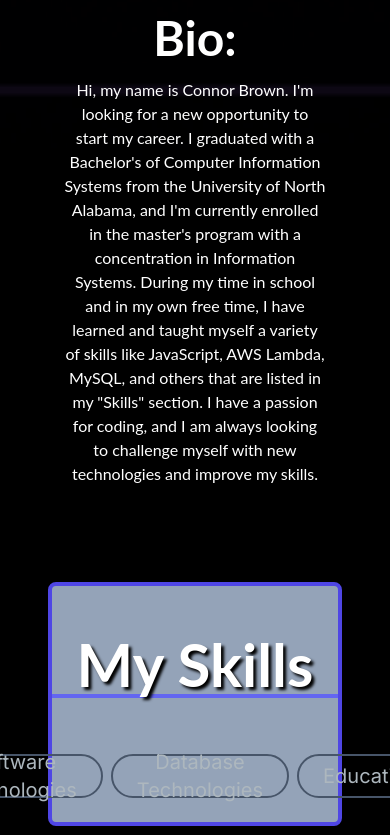
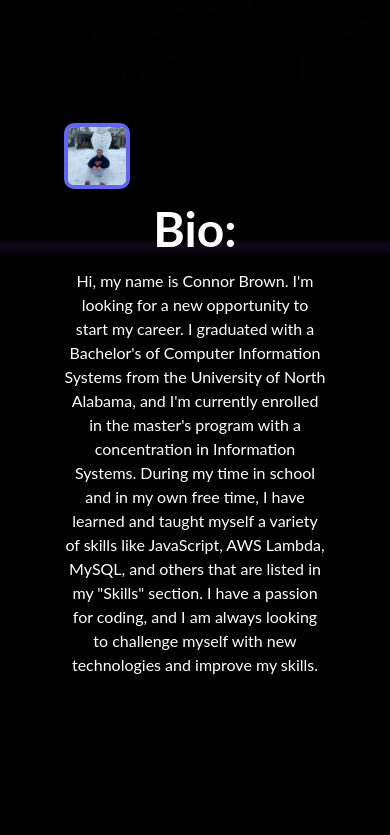
Before and after one commit to ConnorLBrown/DevWebsiteConnor, a Next.js app: page / in a window 390 px wide. Shown: the part 909-1744 px from the top of the page. Built offline with nearby package versions, Linux system fonts and the light colour scheme.

Commit message:
Getting format right between sections / Dividing Bio into 2 / Making Titles and Paragraphs look cleaner

```diff
--- a/src/app/components/Bio.jsx
+++ b/src/app/components/Bio.jsx
@@ -1,6 +1,6 @@
 "use client";
 import React, { useTransition, useState } from "react";
-import AboutPic from "./BioPic";
+import BioPic from "./BioPic";
 
 const TAB_DATA = [
   {
@@ -87,8 +87,8 @@ const Bio = () => {
   return (
     <section className="text-white" id="about">
   <div className="md:flex md:items-start py-8 px-4 xl:px-16">
+  <BioPic />
     <div className="md:flex md:flex-row md:items-start md:justify-center md:flex-1">
-      <AboutPic />
     </div>
     <div className="md:flex md:flex-row md:items-start md:justify-center md:flex-1 md:ml-8 text-center md:text-left mt-4 md:mt-0">
       <div className="flex flex-col">
--- a/src/app/components/BioPic.jsx
+++ b/src/app/components/BioPic.jsx
@@ -4,14 +4,14 @@ import MyLogo from "../../../public/CB.png";
 
 const BioPic = () => {
     return (
-      <div className="relative" style={{ width: '50%', paddingTop: '50%', }}>
-        <div className="absolute inset-0 rounded-full bg-white overflow-hidden" style={{ border: '3.5px solid white', borderRadius: '50%',}}>
+      <div className="relative" style={{ width: '25%', paddingTop: '25%', }}>
+       <div className="absolute inset-0 bg-white overflow-hidden" style={{ border: '3pt solid #6366f1', borderRadius: '10px'}}>
           <div className="relative w-full h-full">
-            <Image src={MyLogo} layout="fill" objectFit="cover" className="rounded-full" />
+            <Image src={MyLogo} layout="fill" objectFit="cover" />
           </div>
         </div>
       </div>
     );
-  };
+};
 
-  export default BioPic;
+export default BioPic;
--- a/src/app/components/SkillsSection.jsx
+++ b/src/app/components/SkillsSection.jsx
@@ -68,7 +68,7 @@ const skillsData= [
     id: "certifications",
     skills: (
       <ul className="list-disc pl-5">
-        <li>AWS Cloud Practitioner</li>
+        <li></li>
         <li>Google Professional Cloud Developer</li>
       </ul>
     ),
@@ -95,9 +95,9 @@ const SkillsSection = () => {
   };
 
   return (
-    <section id="projects" className="rounded-lg bg-slate-400 border-indigo-600 justify-center" style={{ borderWidth: '4px' }}>
-    <p className="capitalize text-center text-6xl font-bold font-sans text-white mt-12 mb-8 md:mb-6" style={{ textShadow: '3px 3px 3px black', borderBottom: '3pt solid #6366f1' }}>
-  My Skills
+    <section id="projects" className="rounded-lg">
+    <p className="capitalize text-center text-4xl font-bold font-sans text-white mt-12 mb-8 md:mb-6" style={{ textShadow: '3px 3px 3px black', borderBottom: '3pt solid #6366f1' }}>
+  Some Things I've Learned Along The Way
 </p>
     <div className="text-white flex flex-row justify-center items-center gap-2 py-6">
         {skillsData.map((skill) => (
@@ -112,7 +112,7 @@ const SkillsSection = () => {
 
       {/* Grid of buttons */}
       {selectedTag && (
-        <div className="w-full bg-gray-200 rounded-lg p-4 mt-3 border border-gray-300">
+        <div className="w-full bg-gray-200 rounded-lg p-4 mt-3 border border-purple-300">
           {selectedTag.skills.type === "buttons" && (
             <div className="flex bg-white flex-wrap gap-4">
               {selectedTag.skills.data.map((skill, index) => (
--- a/src/app/globals.css
+++ b/src/app/globals.css
@@ -41,7 +41,7 @@ li {
 .project-card-container {
   display: grid;
   grid-template-columns: repeat(auto-fill, minmax(300px, 1fr));
-  gap: 20px;
+  gap: 25px;
 }
 
 .project-card {
--- a/src/app/page.js
+++ b/src/app/page.js
@@ -24,13 +24,13 @@ export default function Home() {
         backgroundPosition: 'center',
       }}>
         <HeroSection />
-        <div className="my-16"></div> {/* Space between sections */}
+        <div className="my-80"></div> {/* Space between sections */}
         <Bio />
-        <div className="my-16"></div> {/* Space between sections */}
+        <div className="my-80"></div> {/* Space between sections */}
         <SkillsSection />
-        <div className="my-16"></div> {/* Space between sections */}
+        <div className="my-80"></div> {/* Space between sections */}
         <ProjectsSection />
-        <div className="my-16"></div> {/* Space between sections */}
+        <div className="my-80"></div> {/* Space between sections */}
         <EmailSection />
       </div>
       <Footer />
```
Also changed, not shown: public/CB.png.
